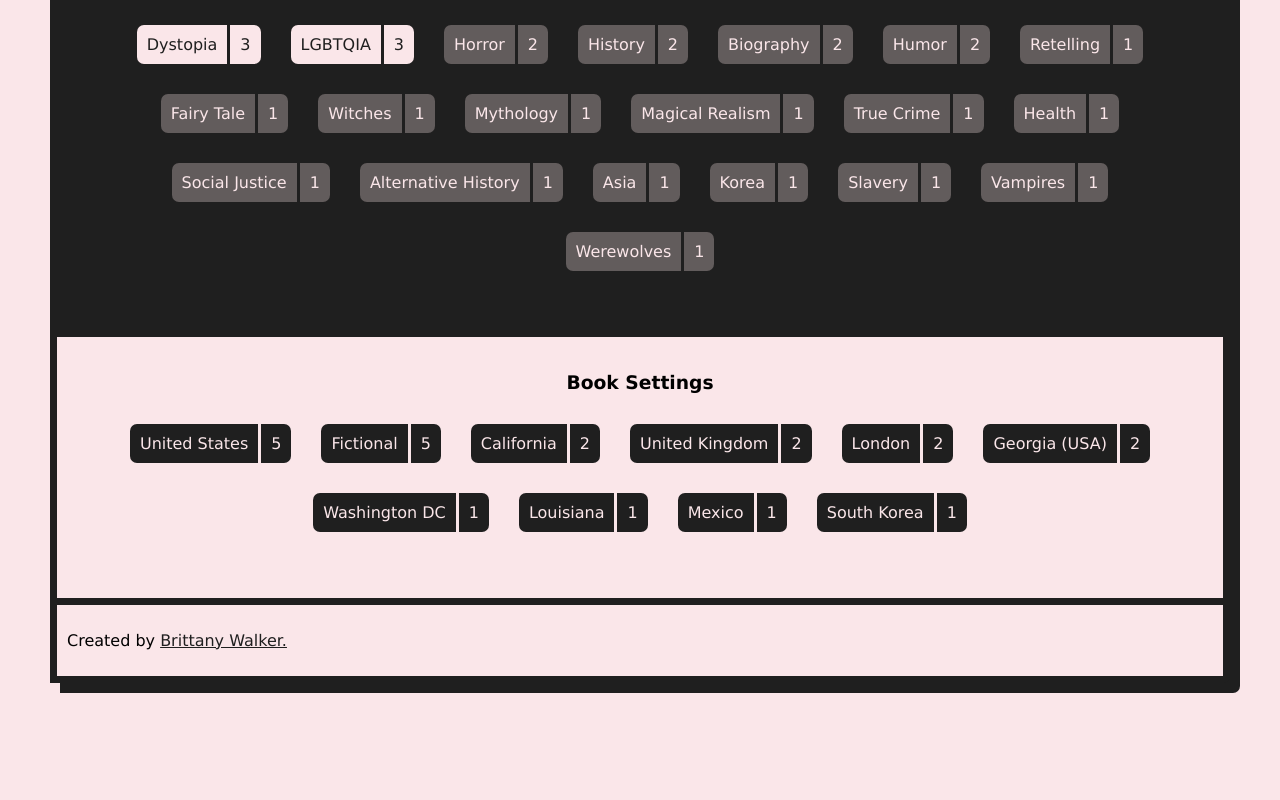
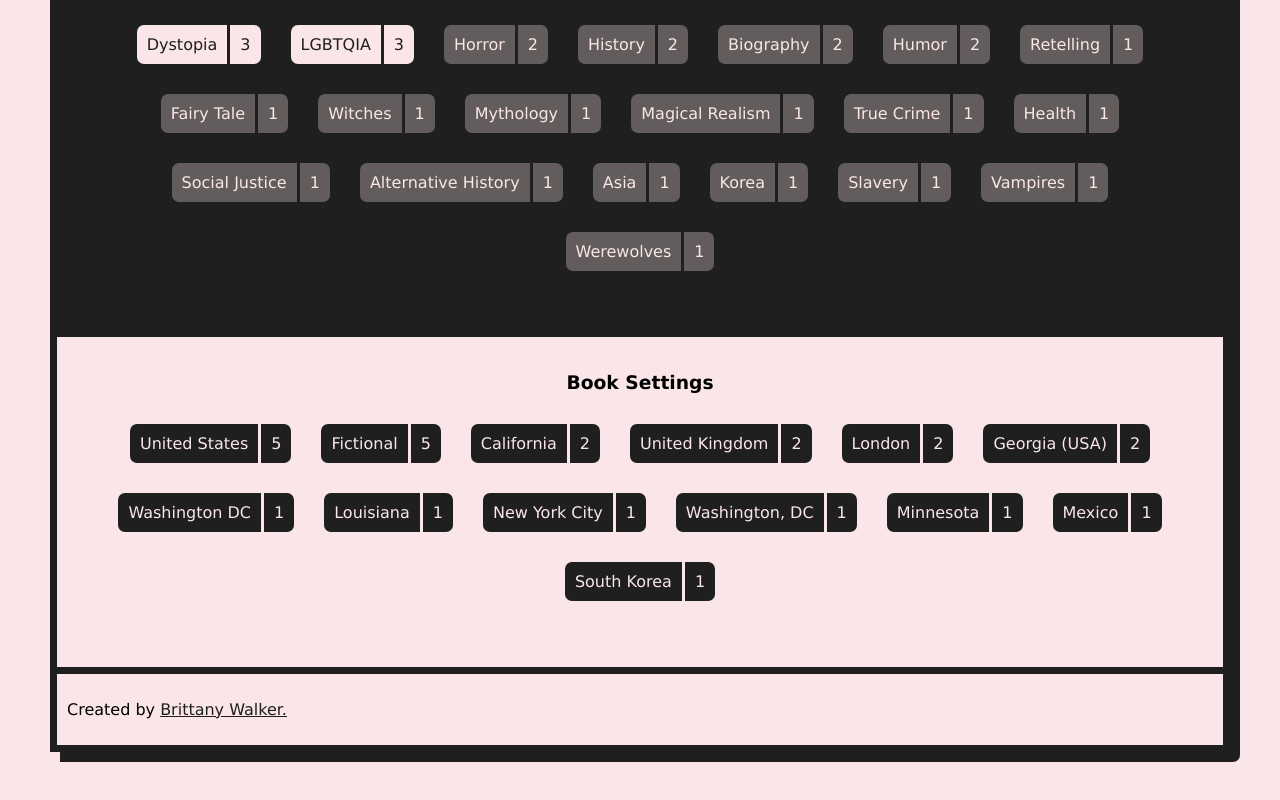
Before and after one commit to brittanyrw/thebookishlog, a Vue app: page /stats in a window 1280 px wide. Shown: the part 930-1730 px from the top of the page. Before the commit the page ends 1663 px from the top, so only its background shows below. Built offline with nearby package versions, Linux system fonts and the light colour scheme.

Commit message:
Update locations

```diff
--- a/src/data/books.ts
+++ b/src/data/books.ts
@@ -329,7 +329,7 @@ export const bookData: Book[] = [
       "Maybe You Should Talk to Someone: A Therapist, Her Therapist, and Our Lives Revealed",
     author: ["Lori Gottlieb"],
     publishedYear: 2019,
-    setting: ["United States"],
+    setting: ["United States", "California"],
     genre: ["Biography", "Psychology"],
     age: "Adult",
     type: "Non-Fiction",
@@ -456,7 +456,7 @@ export const bookData: Book[] = [
     title: "Red, White & Royal Blue",
     author: ["Casey McQuiston"],
     publishedYear: 2019,
-    setting: ["United Kingdom", "United States", "Washington, DC"],
+    setting: ["United Kingdom", "United States", "Washington, DC", "London"],
     genre: ["LGBTQIA", "Romance"],
     age: "New Adult",
     type: "Fiction",
@@ -476,7 +476,7 @@ export const bookData: Book[] = [
     title: "The Vanishing Half",
     author: ["Brit Bennett"],
     publishedYear: 2020,
-    setting: ["United States", "Louisiana", "California"],
+    setting: ["United States", "Louisiana", "California", "New York City", "Washington, DC", "Minnesota"],
     genre: ["Historical Fiction", "Race", "Black"],
     age: "Adult",
     type: "Fiction",
```
